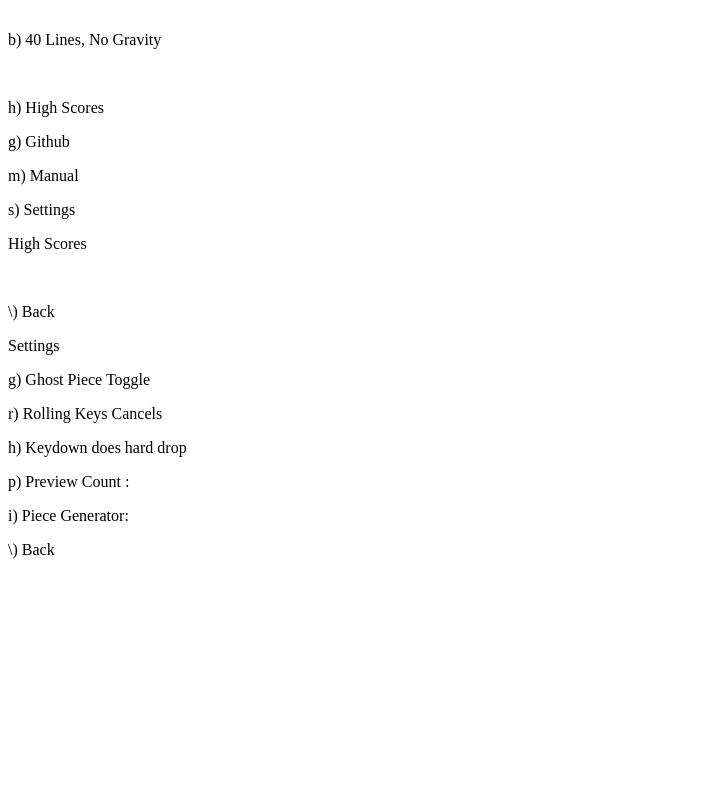
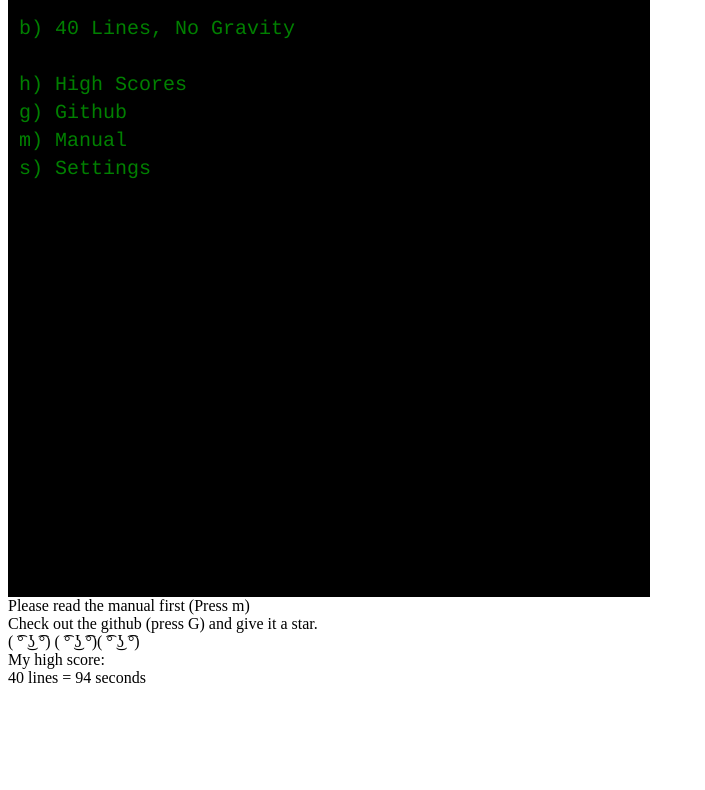
Before and after one commit to LK00100100/KeyboardFallingBlocks, a plain HTML site: page client/index.html in a window 1280 px wide. Shown: the part 53-843 px from the top of the page, without its empty margins (0-705 px from the left). After the commit the page ends 800 px from the top, so only its background shows below. Drawn offline with Linux system fonts and the light colour scheme; the site is published under a folder, as on GitHub Pages, so addresses that start at the root find nothing.

Commit message:
Fixed test

```diff
--- a/client/index.html
+++ b/client/index.html
@@ -7,7 +7,7 @@
 		<link rel="icon" type="image/png" href="favicon-32x32.png" sizes="32x32" />
 		<link rel="icon" type="image/png" href="favicon-16x16.png" sizes="16x16" />
 
-		<link rel="stylesheet" href="/css/styles.css" type="text/css" media="screen" charset="utf-8">
+		<link rel="stylesheet" href="css/styles.css" type="text/css" media="screen" charset="utf-8">
 
 		<!-- note: order of loading matters -->
 		<script src="js/libs/jquery.min.js" type="text/javascript" charset="utf-8"></script>
```
